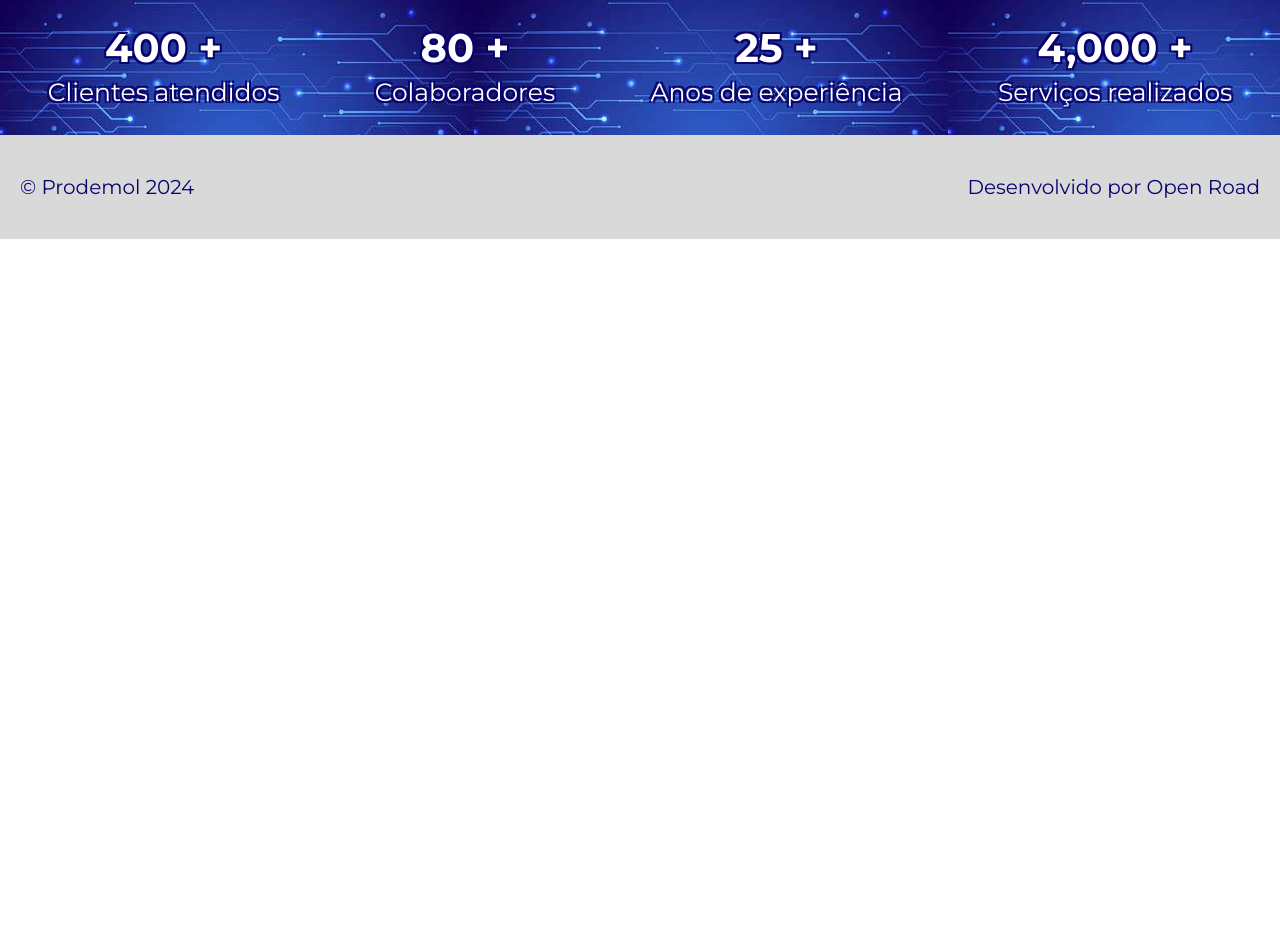
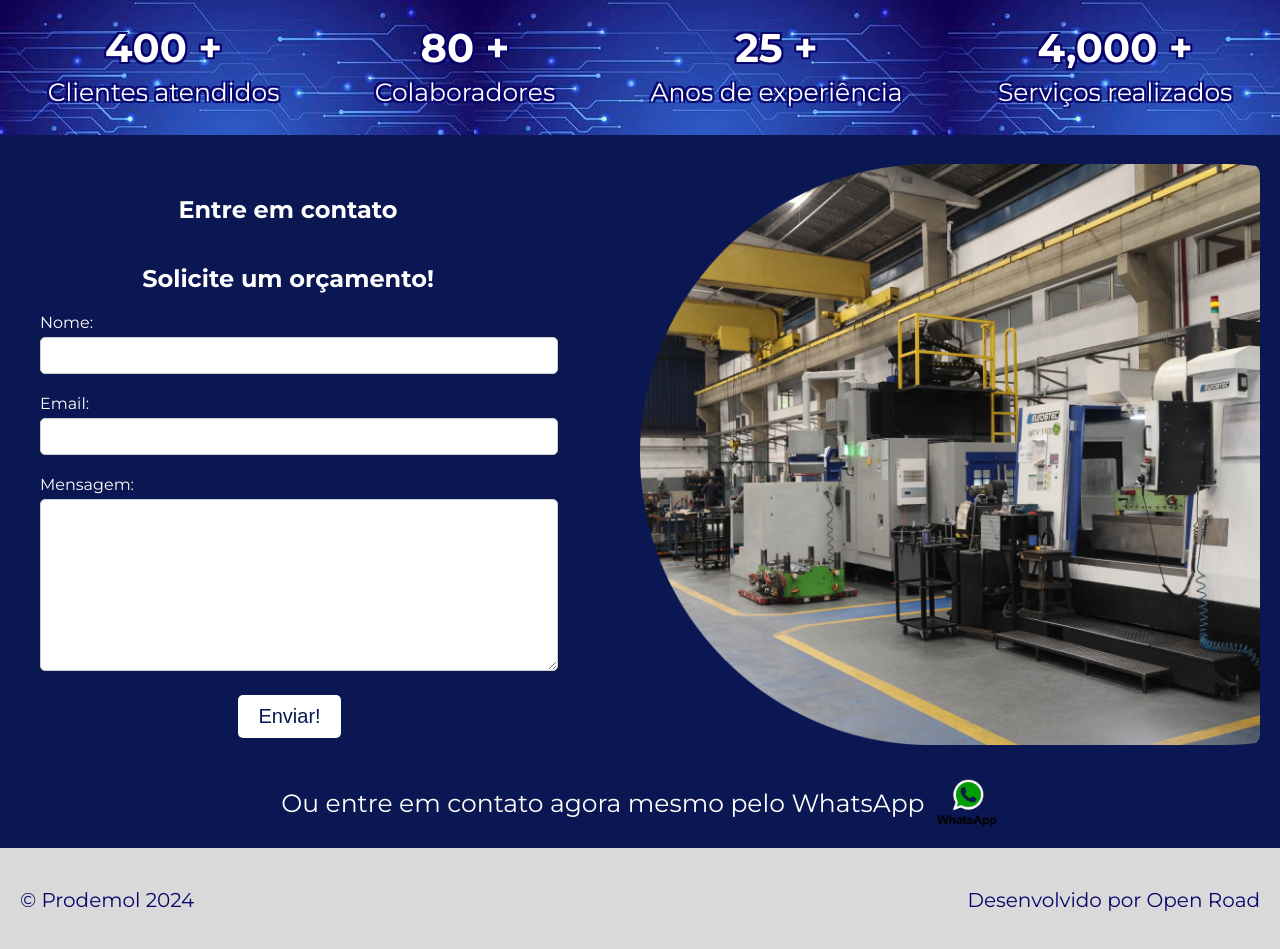
Before and after one commit to rpapadev/prodemol, a React (Create React App) app: page / in a window 1280 px wide. Shown: the part 2799-3748 px from the top of the page. Before the commit the page ends 3038 px from the top, so only its background shows below. Built offline with nearby package versions, Linux system fonts and the light colour scheme.

Commit message:
criado componente contato

```diff
--- a/package.json
+++ b/package.json
@@ -6,6 +6,7 @@
     "@testing-library/jest-dom": "^5.17.0",
     "@testing-library/react": "^13.4.0",
     "@testing-library/user-event": "^13.5.0",
+    "emailjs-com": "^3.2.0",
     "framer-motion": "^11.2.12",
     "react": "^18.3.1",
     "react-countup": "^6.5.3",
--- /dev/null
+++ b/src/components/Contact.js
@@ -0,0 +1,93 @@
+// Contact.jsx
+import React, { useState } from 'react';
+import emailjs from 'emailjs-com';
+import '../layouts/Contact.css';
+
+import whatsapp from '../img/whatsapp.png'
+import contatoimg from '../img/contatoimg.png'
+
+const Contact = () => {
+    const [formData, setFormData] = useState({
+        name: '',
+        email: '',
+        message: ''
+    });
+
+    const handleChange = (e) => {
+        const { name, value } = e.target;
+        setFormData({
+            ...formData,
+            [name]: value
+        });
+    };
+
+    const handleSubmit = (e) => {
+        e.preventDefault();
+
+        emailjs.send(
+            'service_1slbkl7',
+            'template_760laj4',
+            formData,
+            'VJH5svfCL52GXhbSP'
+        ).then((response) => {
+            alert('Mensagem enviada com sucesso!');
+            setFormData({
+                name: '',
+                email: '',
+                message: ''
+            });
+        }).catch((err) => {
+            alert('Ocorreu um erro ao enviar a mensagem.');
+        });
+    };
+
+    return (
+        <section className="contact-container">
+            <div className="contact-content">
+                <div className="contact-form">
+                    <h2>Entre em contato</h2>
+                    <h1>Solicite um orçamento!</h1>
+                    <form onSubmit={handleSubmit}>
+                        <label>Nome:</label>
+                        <input
+                            type="text"
+                            name="name"
+                            value={formData.name}
+                            onChange={handleChange}
+                            required
+                        />
+                        <label>Email:</label>
+                        <input
+                            type="email"
+                            name="email"
+                            value={formData.email}
+                            onChange={handleChange}
+                            required
+                        />
+                        <label>Mensagem:</label>
+                        <textarea
+                            rows="10"
+                            name="message"
+                            value={formData.message}
+                            onChange={handleChange}
+                            required
+                        />
+                        <button type="submit">Enviar!</button>
+                    </form>
+                </div>
+                <div className="contact-image">
+                    <img src={contatoimg} alt="Contato" />
+                </div>
+            </div>
+            <div className="contact-whatsapp">
+                <a href="https://wa.me/5511976806942?text=Olá,%20estou%20entrando%20em%20contato%20através%20do%20seu%20site"
+                    target="_blank"
+                    rel="noopener noreferrer">
+                    Ou entre em contato agora mesmo pelo WhatsApp<img src={whatsapp} alt="WhatsApp" />
+                </a>
+            </div>
+        </section>
+    );
+};
+
+export default Contact;
--- /dev/null
+++ b/src/layouts/Contact.css
@@ -0,0 +1,92 @@
+.contact-container {
+    display: flex;
+    flex-direction: column;
+    align-items: center;
+    background-color: #0b1752;
+    color: white;
+    padding: 20px;
+}
+
+.contact-form {
+    width: 40%;
+    display: flex;
+    flex-direction: column;
+    background-color: #0b1752;
+    border-radius: 10px;
+    padding: 20px;
+    box-shadow: 0px 0px 10px rgba(0, 0, 0, 0.1);
+}
+
+.contact-form h2,
+.contact-form h1 {
+    margin-bottom: 20px;
+    text-align: center;
+}
+
+.contact-form label {
+    display: block;
+    margin-bottom: 5px;
+}
+
+.contact-form input,
+.contact-form textarea {
+    width: 100%;
+    padding: 10px;
+    margin-bottom: 20px;
+    border: 1px solid #ccc;
+    border-radius: 5px;
+}
+
+.contact-form button {
+    padding: 10px 20px;
+    background-color: #fff;
+    color: #0b1752;
+    border: none;
+    border-radius: 5px;
+    cursor: pointer;
+    align-self: center;
+    font-size: 20px;
+    margin-left: 40%;
+}
+
+.contact-form button:hover {
+    background-color: #eee;
+}
+
+.contact-content {
+    display: flex;
+    align-items: center;
+    justify-content: space-between;
+    width: 100%;
+}
+
+.contact-image {
+    width: 50%;
+}
+
+.contact-image img {
+    width: 100%;
+    border-radius: 10px;
+}
+
+.contact-whatsapp {
+    display: flex;
+    align-items: center;
+    justify-content: center;
+    margin-top: 20px;
+    text-align: center;
+    width: 100%;
+}
+
+.contact-whatsapp a {
+    color: white;
+    display: flex;
+    align-items: center;
+    text-decoration: none;
+    font-size: 25px;
+}
+
+.contact-whatsapp img {
+    height: 50px;
+    margin-left: 10px;
+}
--- a/src/pages/Home.js
+++ b/src/pages/Home.js
@@ -5,6 +5,7 @@ import Services from '../components/Services';
 import AboutUs from '../components/AboutUs';
 import WhyChooseUs from '../components/WhyChooseUs';
 import StatsCounter from '../components/StatsCouter';
+import Contact from '../components/Contact';
 
 function Home() {
     return (
@@ -14,6 +15,7 @@ function Home() {
             <AboutUs />
             <WhyChooseUs />
             <StatsCounter />
+            <Contact />
         </div>
     );
 }
```
Also changed, not shown: src/img/contatoimg.png (added), 1 other file (tests, documents, lock files or other folders).
